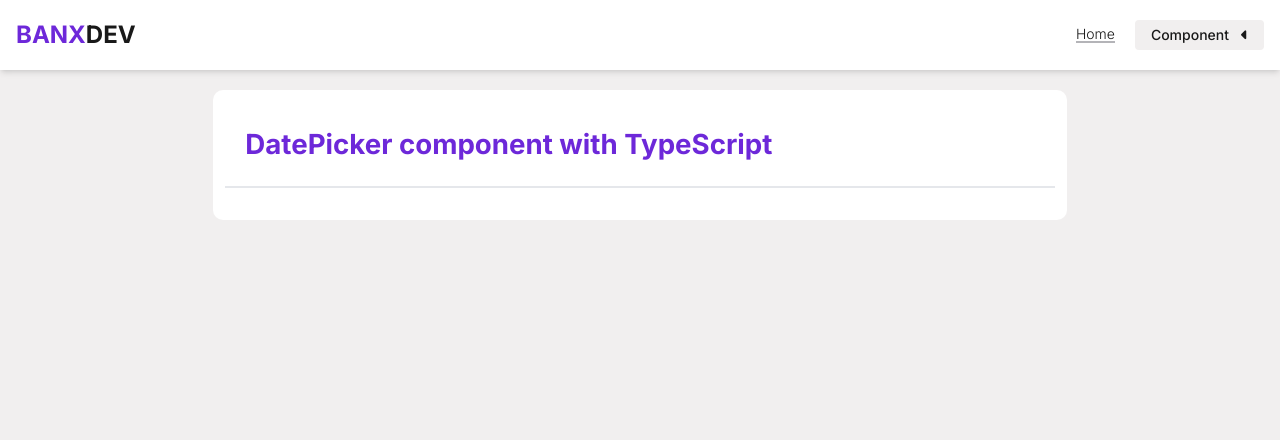
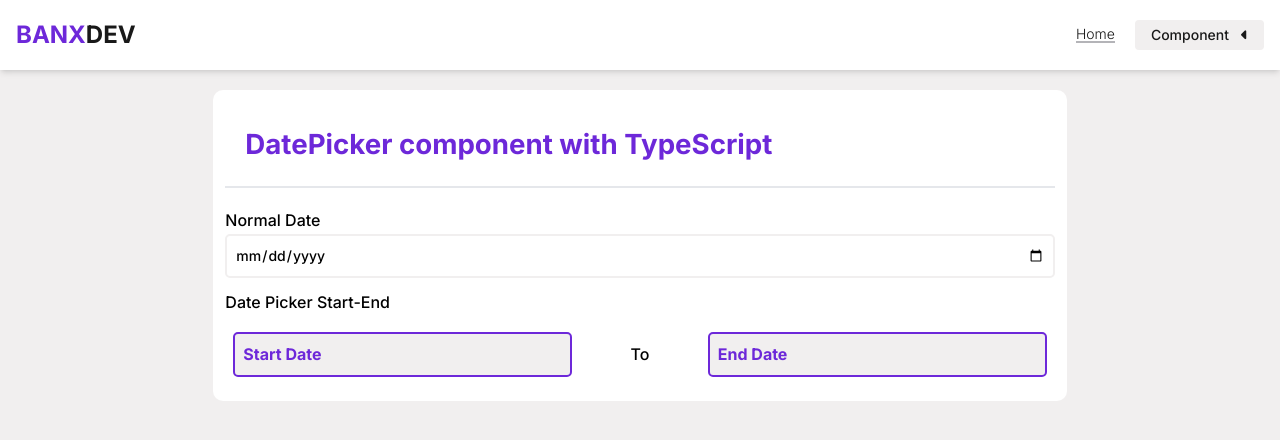
Before and after one commit to bpsrm/React-Component, a React (Vite) app: page /date-picker in a window 1280 px wide. Shown: the top 440 px of the page. Built offline with nearby package versions, Linux system fonts and the light colour scheme.

Commit message:
update code

```diff
--- a/package.json
+++ b/package.json
@@ -12,7 +12,6 @@
   "dependencies": {
     "autoprefixer": "^10.4.17",
     "formik": "^2.4.5",
-    "jsx-to-string": "^1.4.0",
     "postcss": "^8.4.35",
     "react": "^18.2.0",
     "react-dom": "^18.2.0",
@@ -20,9 +19,6 @@
     "tailwindcss": "^3.4.1"
   },
   "devDependencies": {
-    "@babel/core": "^7.23.9",
-    "@babel/plugin-transform-runtime": "^7.23.9",
-    "@babel/preset-env": "^7.23.9",
     "@types/node": "^20.11.20",
     "@types/react": "^18.2.56",
     "@types/react-dom": "^18.2.19",
--- a/src/components/datePicker/DatePicker.tsx
+++ /dev/null
@@ -1,13 +0,0 @@
-export default function DatePicker() {
-  return (
-    <div className="card-main items-center">
-      <div className="container-title">
-        <div className="flex flex-col">
-          <h4>DatePicker component with TypeScript</h4>
-          {/* <p className="text-gray-main">Manage form with Formik</p> */}
-          {/* <span className="small-text">Dependencies Package: formik</span> */}
-        </div>
-      </div>
-    </div>
-  );
-}
--- /dev/null
+++ b/src/components/datePicker/DatePickerLength.tsx
@@ -0,0 +1,52 @@
+import { useState } from "react";
+
+export default function DatePickerLength() {
+  const [startDate, setStartDate] = useState<boolean>(false);
+  const [endDate, setEndDate] = useState<boolean>(false);
+
+  return (
+    <div>
+      <div className="date-group pad-main">
+        <div className="flex w-full items-center justify-center">
+          <div className="flex flex-col lg:w-5/12">
+            <label
+              htmlFor="start-date"
+              className="label-date"
+              onClick={() => setStartDate(!startDate)}
+            >
+              Start Date
+              <input
+                type="date"
+                name="start-date"
+                id="start-date"
+                className="hidden"
+              />
+            </label>
+            {startDate && <div className="calendar-container"></div>}
+          </div>
+          <p className="lg:w-2/12 flex justify-center items-center">To</p>
+          <div className="flex flex-col lg:w-5/12">
+            <label
+              htmlFor="end-date"
+              className="label-date"
+              onClick={() => setEndDate(!endDate)}
+            >
+              End Date
+              <input
+                type="date"
+                name="end-date"
+                id="end-date"
+                className="hidden"
+              />
+            </label>
+            {endDate && (
+              <div className="calendar-container">
+                {/* Show calendar for end date here */}
+              </div>
+            )}
+          </div>
+        </div>
+      </div>
+    </div>
+  );
+}
--- /dev/null
+++ b/src/components/datePicker/MainDatePicker.tsx
@@ -0,0 +1,29 @@
+//components
+import DatePickerLength from "./DatePickerLength";
+
+//styles
+import "@/styles/datepicker.css";
+
+export default function DatePicker() {
+  return (
+    <div className="card-main items-center">
+      <div className="container-title">
+        <div className="flex flex-col">
+          <h4>DatePicker component with TypeScript</h4>
+          {/* <p className="text-gray-main">Manage form with Formik</p> */}
+          {/* <span className="small-text">Dependencies Package: formik</span> */}
+        </div>
+      </div>
+      <div className="w-full">
+        <div className="input-group">
+          <label htmlFor="date">Normal Date</label>
+          <input type="date" name="date" id="date" />
+        </div>
+        <div className="input-group">
+          <label htmlFor="date">Date Picker Start-End</label>
+          <DatePickerLength />
+        </div>
+      </div>
+    </div>
+  );
+}
--- a/src/components/forms/MainFormTS.tsx
+++ b/src/components/forms/MainFormTS.tsx
@@ -1,3 +1,6 @@
+//style
+import "@/styles/forms.css";
+
 //forms
 import { Formik, Form } from "formik";
 import { ChangeEvent, useState } from "react";
--- a/src/routers/Router.tsx
+++ b/src/routers/Router.tsx
@@ -14,7 +14,7 @@ import HomePage from "@/views/Homepage";
 // form
 import MainFormTS from "@/components/forms/MainFormTS";
 //date-picker
-import DatePicker from "@/components/datePicker/DatePicker";
+import DatePicker from "@/components/datePicker/MainDatePicker";
 
 //types
 const element = createRoutesFromElements(
--- /dev/null
+++ b/src/styles/datepicker.css
@@ -0,0 +1,7 @@
+.date-group {
+  @apply flex;
+}
+
+.label-date {
+  @apply w-full p-2 border-2 border-violet-main rounded-[5px] bg-gray-dr-main text-violet-main cursor-pointer font-bold;
+}
--- /dev/null
+++ b/src/styles/forms.css
@@ -0,0 +1,11 @@
+.upload-area {
+  @apply w-full cursor-pointer rounded-[10px] border-2 border-dashed h-[250px] flex flex-col justify-center items-center;
+}
+
+.upload-area i {
+  @apply text-[48px] text-gray-main;
+}
+
+.preview-img {
+  @apply w-fit object-contain h-[250px] rounded-[10px];
+}
--- a/src/styles/global.css
+++ b/src/styles/global.css
@@ -115,15 +115,3 @@
     @apply bg-violet-dr-main text-violet-main;
   }
 }
-
-.upload-area {
-  @apply w-full cursor-pointer rounded-[10px] border-2 border-dashed h-[250px] flex flex-col justify-center items-center;
-}
-
-.upload-area i {
-  @apply text-[48px] text-gray-main;
-}
-
-.preview-img {
-  @apply w-fit object-contain h-[250px] rounded-[10px];
-}
--- a/src/views/NotFoundPage.tsx
+++ b/src/views/NotFoundPage.tsx
@@ -6,7 +6,7 @@ export default function NotFoundPage() {
     <div className="container-main pt-32 h-fit">
       <div className="flex flex-col items-center justify-center py-20 px-32 bg-white rounded-[10px]">
         <h1 className="font-bold">Oops...</h1>
-        <h5 className="text-violet py-5">404 - Not Found Page</h5>
+        <h5 className="text-violet py-5">404 - Not found page OR Developing</h5>
         <div className="container-btn">
           <Link to="/" className="btn-base btn-sub">
             Return Homepage
```
Also changed, not shown: 1 other file (tests, documents, lock files or other folders).
